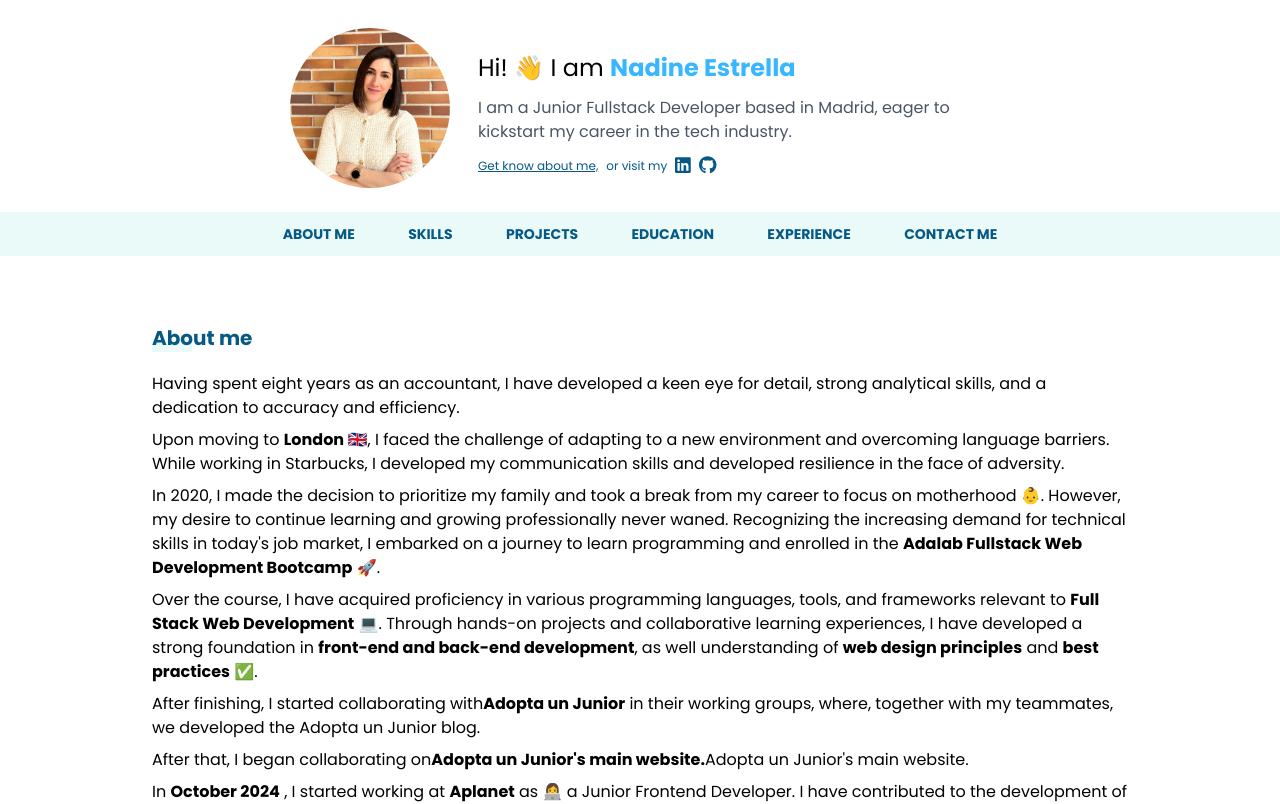
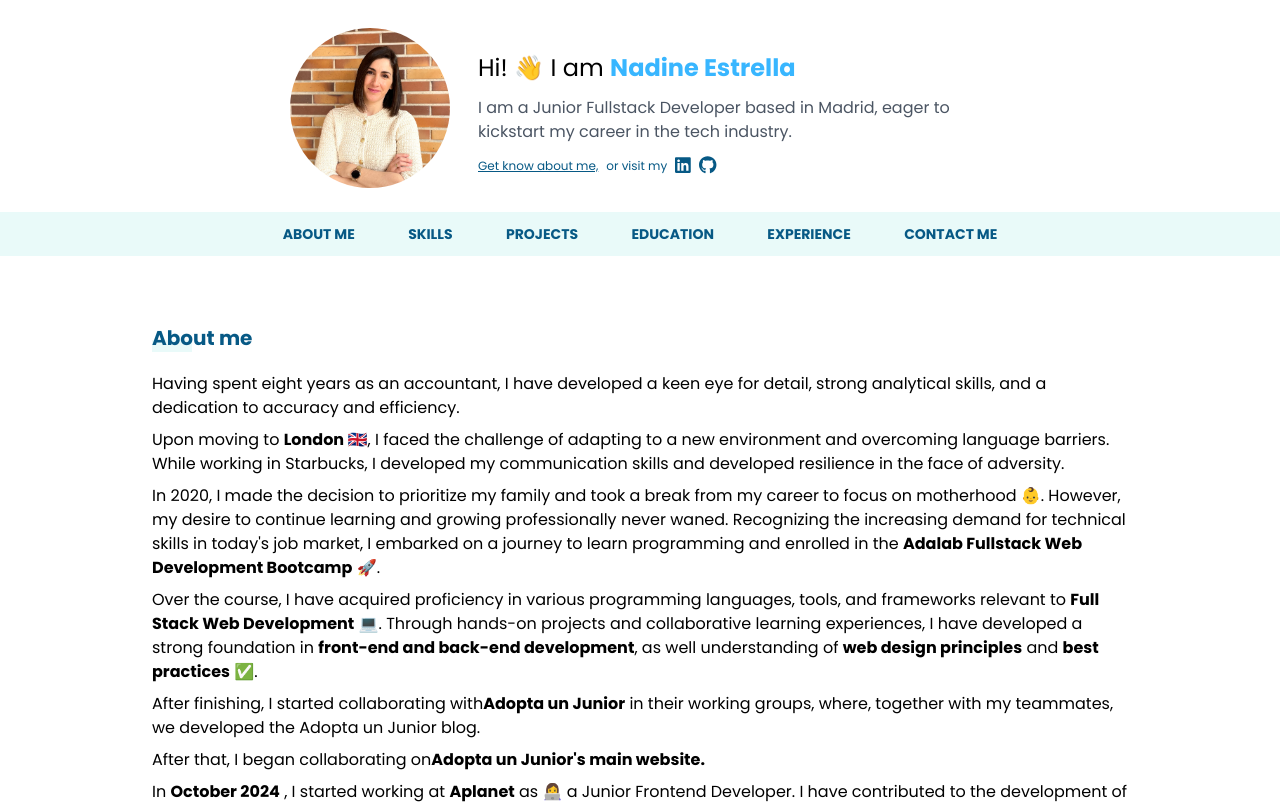
Before and after one commit to nadinestrella/portfolio, a Next.js app: page /about in a window 1280 px wide. Shown: the top 804 px of the page. Built offline with nearby package versions, Linux system fonts and the light colour scheme.

Commit message:
fix error build

```diff
--- a/app/about/page.tsx
+++ b/app/about/page.tsx
@@ -50,8 +50,7 @@ export default function About() {
       </p>
       <p className="mb-2">
         After that, I began collaborating on
-        <strong>Adopta un Junior's main website.</strong>Adopta un Junior's main
-        website.
+        <strong>Adopta un Junior&apos;s main website.</strong>
       </p>
       <p className="mb-2">
         In <strong>October 2024</strong> , I started working at{' '}
```
